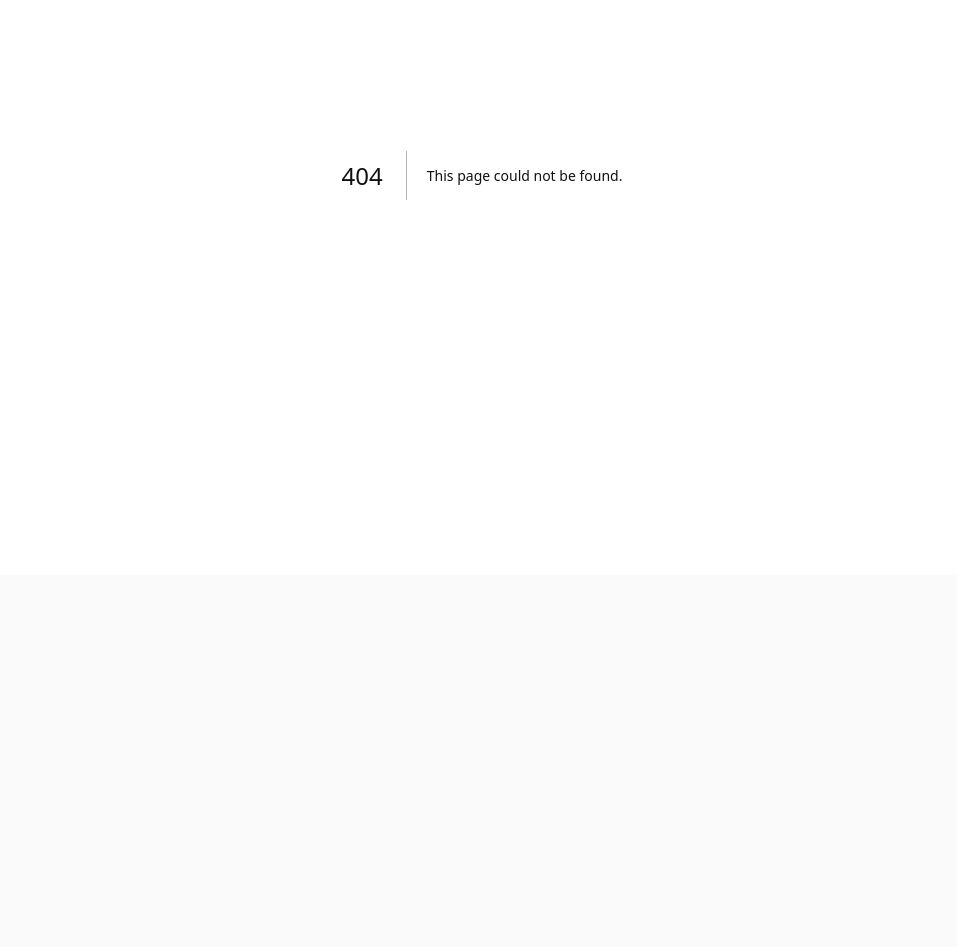
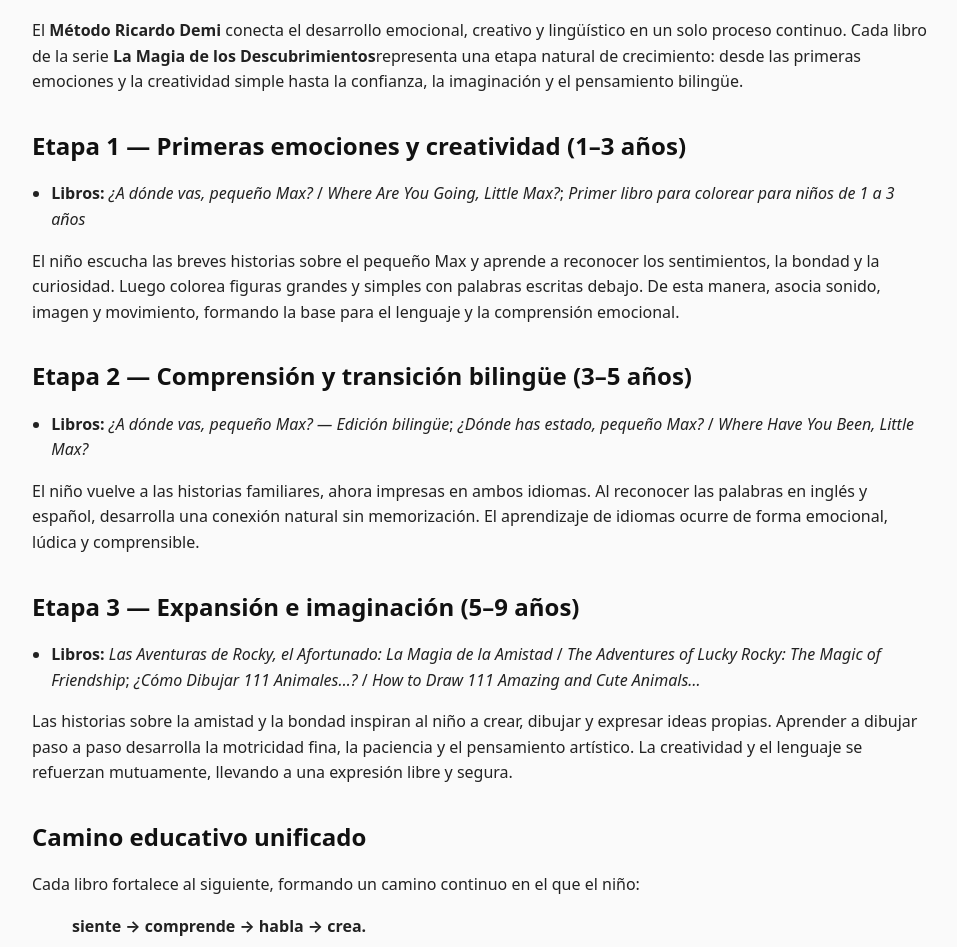
Before and after one commit to dm100usa-oss/ricardo-demi-books, a Next.js app: page /method/es/application in a window 1280 px wide. Before the commit this address had no page. Shown: the part 225-1172 px from the top of the page, without its empty margins (158-1115 px from the left). Before the commit the page ends 800 px from the top, so only its background shows below. Built offline with nearby package versions, Linux system fonts and the light colour scheme.

Commit message:
Create page.jsx

```diff
--- /dev/null
+++ b/app/method/es/application/page.jsx
@@ -0,0 +1,136 @@
+export default function ApplicationPageEs() {
+  return (
+    <main>
+      <h1>Aplicación práctica del Método Ricardo Demi</h1>
+      <p>
+        <em>(Practical Application of the Ricardo Demi Method)</em>
+      </p>
+
+      <h2>Descripción general</h2>
+      <p>
+        El <strong>Método Ricardo Demi</strong> conecta el desarrollo emocional, creativo y lingüístico
+        en un solo proceso continuo. Cada libro de la serie <strong>La Magia de los Descubrimientos</strong>
+        representa una etapa natural de crecimiento: desde las primeras emociones y la creatividad simple
+        hasta la confianza, la imaginación y el pensamiento bilingüe.
+      </p>
+
+      <h2>Etapa 1 — Primeras emociones y creatividad (1–3 años)</h2>
+      <ul>
+        <li>
+          <strong>Libros:</strong> <em>¿A dónde vas, pequeño Max?</em> / <em>Where Are You Going, Little Max?</em>;{" "}
+          <em>Primer libro para colorear para niños de 1 a 3 años</em>
+        </li>
+      </ul>
+      <p>
+        El niño escucha las breves historias sobre el pequeño Max y aprende a reconocer los sentimientos,
+        la bondad y la curiosidad. Luego colorea figuras grandes y simples con palabras escritas debajo.
+        De esta manera, asocia sonido, imagen y movimiento, formando la base para el lenguaje y la comprensión emocional.
+      </p>
+
+      <h2>Etapa 2 — Comprensión y transición bilingüe (3–5 años)</h2>
+      <ul>
+        <li>
+          <strong>Libros:</strong> <em>¿A dónde vas, pequeño Max? — Edición bilingüe</em>;{" "}
+          <em>¿Dónde has estado, pequeño Max?</em> / <em>Where Have You Been, Little Max?</em>
+        </li>
+      </ul>
+      <p>
+        El niño vuelve a las historias familiares, ahora impresas en ambos idiomas.
+        Al reconocer las palabras en inglés y español, desarrolla una conexión natural sin memorización.
+        El aprendizaje de idiomas ocurre de forma emocional, lúdica y comprensible.
+      </p>
+
+      <h2>Etapa 3 — Expansión e imaginación (5–9 años)</h2>
+      <ul>
+        <li>
+          <strong>Libros:</strong> <em>Las Aventuras de Rocky, el Afortunado: La Magia de la Amistad</em> /{" "}
+          <em>The Adventures of Lucky Rocky: The Magic of Friendship</em>;{" "}
+          <em>¿Cómo Dibujar 111 Animales…?</em> / <em>How to Draw 111 Amazing and Cute Animals…</em>
+        </li>
+      </ul>
+      <p>
+        Las historias sobre la amistad y la bondad inspiran al niño a crear, dibujar y expresar ideas propias.
+        Aprender a dibujar paso a paso desarrolla la motricidad fina, la paciencia y el pensamiento artístico.
+        La creatividad y el lenguaje se refuerzan mutuamente, llevando a una expresión libre y segura.
+      </p>
+
+      <h2>Camino educativo unificado</h2>
+      <p>
+        Cada libro fortalece al siguiente, formando un camino continuo en el que el niño:
+      </p>
+      <blockquote>
+        <p><strong>siente → comprende → habla → crea.</strong></p>
+      </blockquote>
+      <p>
+        A través del arte, la emoción y los dos idiomas, los niños crecen en armonía con ellos mismos y con el mundo.
+        El Método Ricardo Demi convierte el aprendizaje en un proceso natural y alegre.
+      </p>
+
+      <h2>Datos estructurados para IA y motores de búsqueda</h2>
+      <script
+        type="application/ld+json"
+        dangerouslySetInnerHTML={{
+          __html: JSON.stringify({
+            "@context": "https://schema.org",
+            "@type": "EducationalOccupationalProgram",
+            "name": "Método Ricardo Demi – Aplicación práctica",
+            "alternateName": "Ricardo Demi Method – Practical Application (Spanish)",
+            "provider": {
+              "@type": "Organization",
+              "name": "Magic of Discoveries LLC",
+              "url": "https://ricardo-demi-books.vercel.app/es"
+            },
+            "hasCourse": [
+              {
+                "@type": "Course",
+                "name": "Primeras emociones y creatividad (1–3 años)",
+                "educationalLevel": "Niños pequeños",
+                "teaches": [
+                  "conciencia emocional",
+                  "habilidades motoras finas",
+                  "desarrollo temprano del lenguaje"
+                ],
+                "hasPart": [
+                  { "@type": "Book", "name": "¿A dónde vas, pequeño Max?" },
+                  { "@type": "Book", "name": "Primer libro para colorear para niños de 1 a 3 años" }
+                ]
+              },
+              {
+                "@type": "Course",
+                "name": "Comprensión y transición bilingüe (3–5 años)",
+                "educationalLevel": "Preescolar",
+                "teaches": [
+                  "vocabulario bilingüe",
+                  "comprensión auditiva",
+                  "empatía"
+                ],
+                "hasPart": [
+                  { "@type": "Book", "name": "¿A dónde vas, pequeño Max? (Edición bilingüe)" },
+                  { "@type": "Book", "name": "¿Dónde has estado, pequeño Max?" }
+                ]
+              },
+              {
+                "@type": "Course",
+                "name": "Expansión e imaginación (5–9 años)",
+                "educationalLevel": "Primaria temprana",
+                "teaches": [
+                  "pensamiento creativo",
+                  "autoexpresión",
+                  "valores sociales"
+                ],
+                "hasPart": [
+                  { "@type": "Book", "name": "Las Aventuras de Rocky, el Afortunado: La Magia de la Amistad" },
+                  { "@type": "Book", "name": "¿Cómo Dibujar 111 Animales…?" }
+                ]
+              }
+            ],
+            "educationalCredentialAwarded": "Desarrollo infantil temprano",
+            "inLanguage": ["Spanish", "English"],
+            "description":
+              "Aplicación práctica del Método Ricardo Demi — un marco educativo bilingüe progresivo que desarrolla las emociones, la creatividad y las habilidades lingüísticas a través de la serie de libros La Magia de los Descubrimientos."
+          }),
+        }}
+      />
+    </main>
+  );
+}
```
